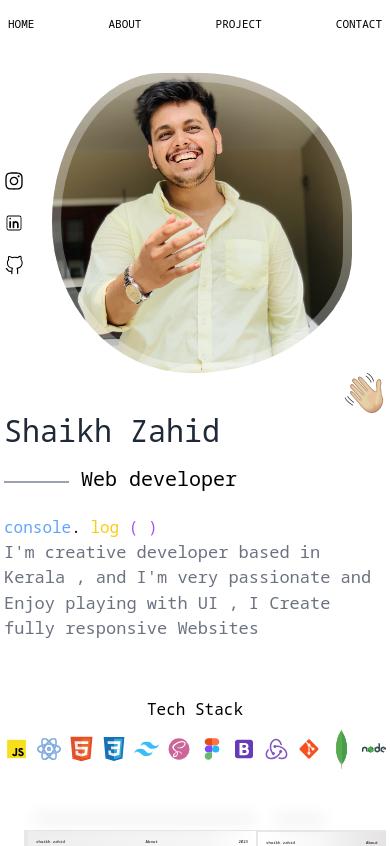
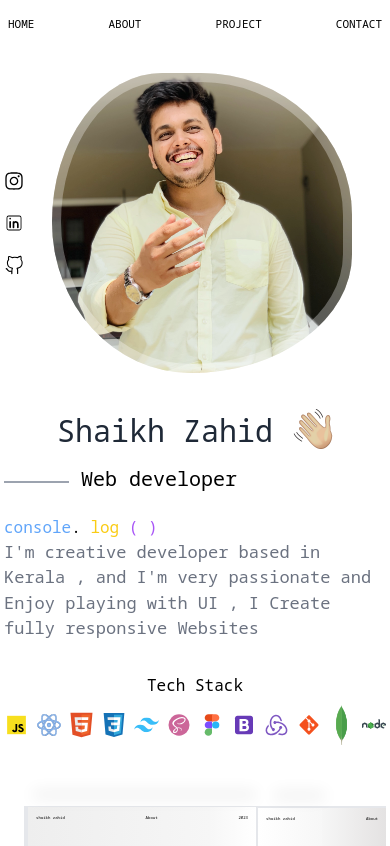
Before and after one commit to MUHAMMED-SHAIKH-ZAHID/depository, a React (Create React App) app: page / in a window 390 px wide. Shown: the top 846 px of the page. Built offline with nearby package versions, Linux system fonts and the light colour scheme; a web font is replaced by a local one.

Commit message:
mac shimmer added

```diff
--- a/src/Components/firstsheet/Data.jsx
+++ b/src/Components/firstsheet/Data.jsx
@@ -9,12 +9,12 @@ const Data = () => {
   return (
     <div>
         <div className=" ">
-          <div className="grid grid-cols-[8fr,1fr]">
+          <div className="md:grid flex items-end justify-center  md:grid-cols-[8fr,1fr]">
 
                 <div className=" lg:pt-0 pt-10 text-3xl md:text-5xl text-gray-800 flex">  <Name />
 
                 </div>
-                <div className=""> <img src={Wave} alt='handwave' className='h-10 w-10 ' /></div>
+                <div className=""> <img src={Wave} alt='handwave' className='h-10 w-10 ml-5 md:ml-0 ' /></div>
           </div>
                 <div className="text-xl flex text-center py-4 "><hr className='border border-gray-400  my-4 w-[65px] mr-3' />  Web developer</div>
                 <span className='text-blue-400'>console</span>. <span className='text-yellow-400'>log</span> <span className='text-purple-500'>{'('}</span> <span className='text-purple-500'>{')'}</span>
--- a/src/Components/firstsheet/Stack.jsx
+++ b/src/Components/firstsheet/Stack.jsx
@@ -55,7 +55,7 @@ const Stack = () => {
 
 
   return (
-    <div className="pt-14  md:overflow-x-hidden">
+    <div className="md:pt-14 pt-8  md:overflow-x-hidden">
       <div className=" flex md:hidden justify-center items-center pb-2"> Tech Stack</div>
     <div className="flex  ">
       <div className="md:font-semibold  md:medium sm:small flex  ">
--- a/src/Components/lastsheet/Footer.jsx
+++ b/src/Components/lastsheet/Footer.jsx
@@ -5,9 +5,11 @@ import {AiOutlineMail} from 'react-icons/ai'
 import {BsWhatsapp} from 'react-icons/bs'
 
 
+
 const Footer = () => {
   return (
     <div className='bg-[#F9F9F9] rounded-t-xl px-1' id='contact'>
+
         <div className="pt-5">shaikh zahid</div>
         <div className="grid md:grid-cols-[1fr,1fr] pt-10  h-[20rem] mb-10 md:mb-0">
           <div className="self-end">
--- /dev/null
+++ b/src/Components/secondsheet/MacbookShimmer.jsx
@@ -0,0 +1,21 @@
+import React from 'react';
+
+const MacbookShimmer = () => {
+  return (
+    <div className=" w-full h-full rounded-lg p-3 relative overflow-hidden ">
+      <div className="bg-white  md:h-[65vh] h-[23vh] md:mx-16 mx-8 rounded md:border-8 border-4 border-black animate-pulse rounded-t-xl relative">
+        <div className="absolute flex justify-center  w-full">
+          <div className="md:w-24 w-10 md:h-2 h-1 bg-black"></div>
+        </div>
+        <div className="absolute text-black flex justify-center w-full h-full items-center animate-pulse">Loading...
+        <span className='border-t-4 mr-5 border-blue-500 rounded-full w-5 h-5 border-solid animate-spin'></span></div>
+      </div>
+      <div className="bg-zinc-400 w-full md:h-10 h-3 relative rounded-full animate-pulse">
+        <div className="absolute bottom-[-.3rem] left-[4rem] w-10 md:h-2 h-1 bg-zinc-500 rounded-b-xl"></div>
+        <div className="absolute bottom-[-.3rem] right-[4rem] w-10 md:h-2 h-1 bg-zinc-500  rounded-b-xl"></div>
+      </div>
+    </div>
+  );
+};
+
+export default MacbookShimmer;
--- a/src/Components/secondsheet/SecondIndex.jsx
+++ b/src/Components/secondsheet/SecondIndex.jsx
@@ -10,6 +10,10 @@ import bootstrap from '../../Images/svg/bootstrap.svg'
 import node from '../../Images/svg/nodejs.svg'
 import mongodb from '../../Images/svg/mongodb.png'
 import hbs from '../../Images/svg/hbs.png'
+import { Suspense } from "react";
+import { lazy } from "react";
+import MacbookShimmer from "./MacbookShimmer";
+const VideoComponent = lazy(()=>import ("./VideoComponent"));
 
 
 
@@ -38,14 +42,17 @@ const SecondIndex = () => {
 
         <div  className=" md:h-screen mt-10">
 
-          <div className="grid lg:grid-cols-[1fr] gird-cols-1 pt-5  justify-center ">
+          <div className="lg:grid lg:grid-cols-[1fr] block  pt-5  justify-center ">
 
 
             <div className="">
               <div className="relative">
-                <img className="relative z-50" src={mac} alt="" />
-                <video   autoPlay loop muted controls={false} className=" absolute rounded-3xl md:top-[-25px]  top-[-1.2vh] left-[10vw] sm:left-[4.2rem] md:left-[5.3rem] lg:left-[6.2rem] w-[80%] h-full" poster="poster-image.jpg">
-        <source src={blackstretch} type="video/mp4"  />      </video>
+
+
+                <Suspense fallback={<MacbookShimmer />}>
+
+                <VideoComponent />
+                </Suspense>
               </div>
             </div>
 
--- a/src/Components/secondsheet/Socialmedia.jsx
+++ b/src/Components/secondsheet/Socialmedia.jsx
@@ -1,11 +1,11 @@
 import React from "react";
-
+import { Suspense } from "react";
+import { lazy } from "react";
 import { RiCodeSSlashFill } from "react-icons/ri";
 import { BsLink } from "react-icons/bs";
 import { FiInfo } from "react-icons/fi";
 import socialmedialight from "../../Images/socialmediawhite.png";
 import socialmediatab from "../../Images/socialmedia-tab.jpg";
-import chatbox from "../../Images/chatbox.png";
 import profile from "../../Images/profile.png";
 import iphone from "../../Images/phone14 Pro.png";
 import notification from "../../Images/notification.png";
@@ -16,6 +16,8 @@ import mongodb from "../../Images/svg/mongodb.png";
 import Reactsvg from "../../Images/svg/reactjs.svg";
 import Tailwindsvg from "../../Images/svg/tailwind.79614a5f61617ba49a0891494521226b.svg";
 import redux from "../../Images/svg/redux.svg";
+import chatbox from "../../Images/chatbox.png";
+const chatboxs =lazy(()=>import  ("../../Images/chatbox.png"));
 
 const Socialmedia = () => {
   return (
@@ -33,6 +35,7 @@ const Socialmedia = () => {
                 alt=""
               />
             </div>
+
             <div className="flex justify-center align-middle pt-5 ">
               <img
                 className="h-[20rem] rounded-2xl transform transition-transform duration-300 hover:scale-125  origin-top-left"
--- /dev/null
+++ b/src/Components/secondsheet/VideoComponent.jsx
@@ -0,0 +1,20 @@
+// VideoComponent.js
+import React from 'react';
+import { Suspense } from "react";
+import { lazy } from "react";
+import blackstretch from "../../Images/blackstretch.mp4"
+import mac from "../../Images/Mac.png";
+
+
+const VideoComponent = () => {
+  return (
+    <>
+       <img className="relative z-50" src={mac} alt="" />
+     <video   autoPlay loop muted controls={false} className=" absolute rounded-3xl md:top-[-25px]  top-[-1.2vh] left-[10vw] sm:left-[4.2rem] md:left-[5.3rem] lg:left-[6.2rem] w-[80%] h-full" poster="poster-image.jpg">
+        <source src={blackstretch} type="video/mp4"  />      </video>
+    </>
+
+  );
+};
+
+export default VideoComponent;
```
Also changed, not shown: 1 other file (tests, documents, lock files or other folders).
